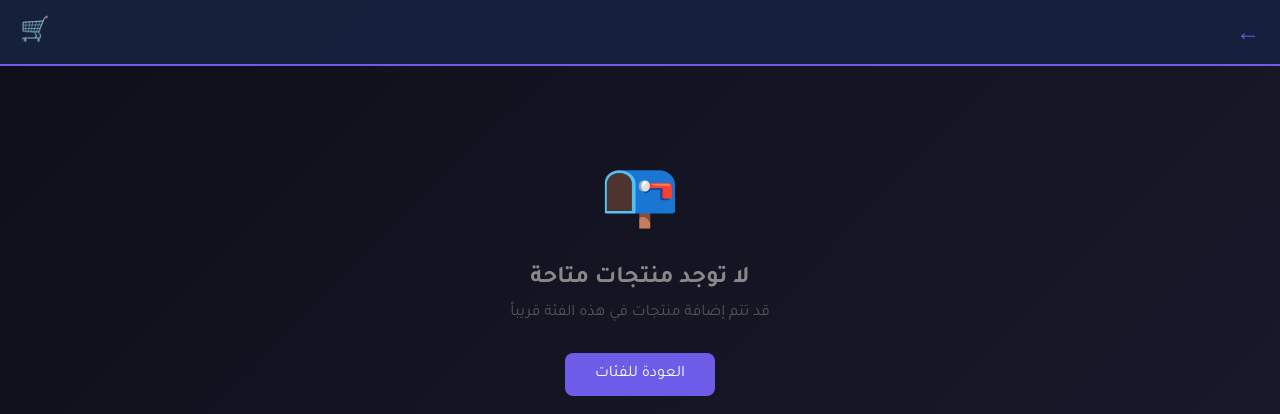
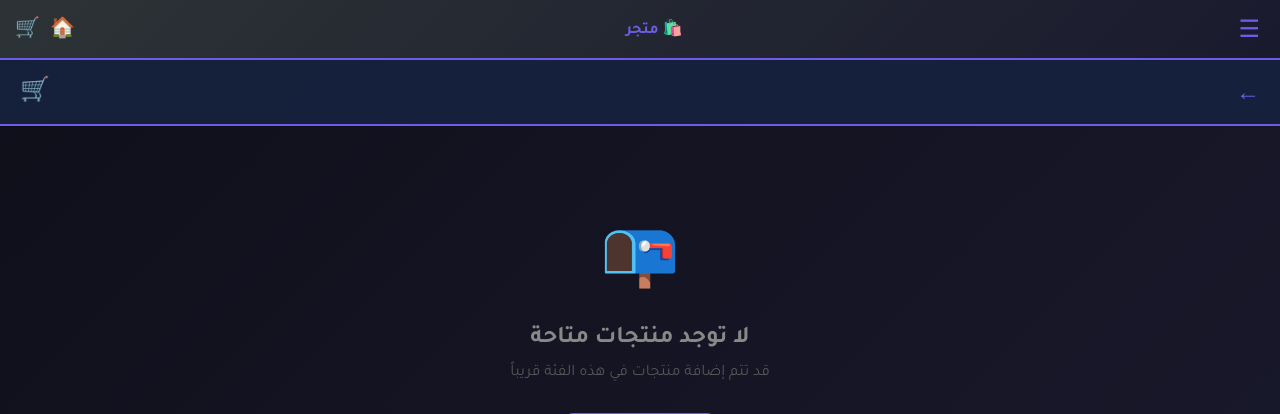
Before and after one commit to ziadosama582005-crypto/tttrrrrrrrrrrr, a Python web app: template templates/category.html in a window 1280 px wide. Shown: the top 414 px of the page. Run offline with Jinja, Linux system fonts and the light colour scheme; the template is opened without the code that fills it, so the values that code supplies are empty.

Commit message:
Replace banner with full navigation bar + sidebar menu with categories

```diff
--- a/templates/cart.html
+++ b/templates/cart.html
@@ -769,6 +769,9 @@
 
         // تحميل السلة عند فتح الصفحة
         window.addEventListener('DOMContentLoaded', loadCart);
+
+        // إعداد بيانات الفئات للـ sidebar
+        window.categoriesData = [];
     </script>
 </body>
 </html>
--- a/templates/category.html
+++ b/templates/category.html
@@ -411,6 +411,13 @@
                 alert('❌ حدث خطأ في الاتصال');
             }
         }
+
+        // إعداد بيانات الفئات للـ sidebar
+        window.categoriesData = [
+            {% for category in categories %}
+            { id: '{{ category.id }}', name: '{{ category.name }}' }{{ "," if not loop.last }}
+            {% endfor %}
+        ];
     </script>
 </body>
 </html>
--- a/templates/partials/top_banner.html
+++ b/templates/partials/top_banner.html
@@ -1,14 +1,171 @@
-{# شريط بسيط أعلى الهيدر (يتحكم به المالك من لوحة الأدمن) #}
-{% if header_settings and header_settings.enabled and header_settings.text %}
-<div
-  style="background: rgba(108, 92, 231, 0.18); border-bottom: 1px solid rgba(108, 92, 231, 0.35); color: #fff; padding: 8px 14px; text-align: center; font-size: 13px; line-height: 1.4;"
->
-  {% if header_settings.link_url %}
-    <a href="{{ header_settings.link_url }}" style="color: #fff; text-decoration: none;">
-      {{ header_settings.text }}
-    </a>
-  {% else %}
-    <span>{{ header_settings.text }}</span>
-  {% endif %}
+{# Navigation Bar علوي مع Hamburger Menu #}
+<style>
+  .top-nav {
+    background: linear-gradient(135deg, rgba(45, 52, 54, 0.98) 0%, rgba(26, 26, 46, 0.98) 100%);
+    border-bottom: 2px solid #6c5ce7;
+    position: sticky;
+    top: 0;
+    z-index: 999;
+    padding: 10px 15px;
+    display: flex;
+    justify-content: space-between;
+    align-items: center;
+    gap: 10px;
+  }
+  .nav-left { display: flex; align-items: center; gap: 15px; }
+  .nav-center { display: flex; align-items: center; justify-content: center; }
+  .nav-right { display: flex; align-items: center; gap: 10px; }
+
+  .hamburger-btn {
+    background: transparent;
+    border: none;
+    color: #6c5ce7;
+    font-size: 24px;
+    cursor: pointer;
+    padding: 5px;
+  }
+
+  .logo-text {
+    font-size: 16px;
+    font-weight: bold;
+    color: #6c5ce7;
+    text-decoration: none;
+  }
+
+  .nav-icon {
+    color: #fff;
+    font-size: 20px;
+    cursor: pointer;
+    transition: color 0.3s;
+    text-decoration: none;
+  }
+  .nav-icon:hover { color: #6c5ce7; }
+
+  .sidebar {
+    position: fixed;
+    left: -300px;
+    top: 0;
+    width: 280px;
+    height: 100vh;
+    background: linear-gradient(180deg, rgba(26, 26, 46, 0.98) 0%, rgba(15, 15, 26, 0.98) 100%);
+    border-right: 2px solid #6c5ce7;
+    z-index: 998;
+    overflow-y: auto;
+    transition: left 0.3s ease;
+    padding-top: 15px;
+  }
+  .sidebar.open { left: 0; }
+
+  .sidebar-header {
+    padding: 15px;
+    border-bottom: 1px solid rgba(108, 92, 231, 0.2);
+    display: flex;
+    justify-content: space-between;
+    align-items: center;
+  }
+  .sidebar-close {
+    background: transparent;
+    border: none;
+    color: #6c5ce7;
+    font-size: 24px;
+    cursor: pointer;
+  }
+
+  .sidebar-categories {
+    padding: 15px 0;
+  }
+  .sidebar-category {
+    padding: 12px 20px;
+    color: #fff;
+    text-decoration: none;
+    display: block;
+    border-left: 3px solid transparent;
+    transition: all 0.3s;
+  }
+  .sidebar-category:hover {
+    border-left-color: #6c5ce7;
+    background: rgba(108, 92, 231, 0.1);
+    color: #6c5ce7;
+  }
+
+  .sidebar-overlay {
+    position: fixed;
+    top: 0;
+    left: 0;
+    right: 0;
+    bottom: 0;
+    background: rgba(0, 0, 0, 0.5);
+    opacity: 0;
+    visibility: hidden;
+    z-index: 997;
+    transition: all 0.3s;
+  }
+  .sidebar-overlay.open {
+    opacity: 1;
+    visibility: visible;
+  }
+</style>
+
+<div class="top-nav">
+  <div class="nav-left">
+    <button class="hamburger-btn" onclick="toggleSidebar()">☰</button>
+  </div>
+  <div class="nav-center">
+    <span class="logo-text">🛍️ متجر</span>
+  </div>
+  <div class="nav-right">
+    <a href="/" class="nav-icon" title="الرئيسية">🏠</a>
+    <a href="/cart" class="nav-icon" title="السلة">🛒</a>
+  </div>
 </div>
-{% endif %}
+
+<div class="sidebar" id="sidebar">
+  <div class="sidebar-header">
+    <span style="color: #6c5ce7; font-weight: bold;">الفئات</span>
+    <button class="sidebar-close" onclick="toggleSidebar()">✕</button>
+  </div>
+  <div class="sidebar-categories" id="sidebarCategories">
+    <p style="padding: 20px; text-align: center; color: #666;">جاري التحميل...</p>
+  </div>
+</div>
+
+<div class="sidebar-overlay" id="sidebarOverlay" onclick="toggleSidebar()"></div>
+
+<script>
+  function toggleSidebar() {
+    const sidebar = document.getElementById('sidebar');
+    const overlay = document.getElementById('sidebarOverlay');
+    sidebar.classList.toggle('open');
+    overlay.classList.toggle('open');
+  }
+
+  async function loadCategories() {
+    try {
+      const cats = window.categoriesData || [];
+      const container = document.getElementById('sidebarCategories');
+      container.innerHTML = '';
+
+      if (cats.length === 0) {
+        container.innerHTML = '<p style="padding: 20px; text-align: center; color: #666;">لا توجد فئات</p>';
+        return;
+      }
+
+      cats.forEach(cat => {
+        const link = document.createElement('a');
+        link.href = '/t/' + cat.id;
+        link.className = 'sidebar-category';
+        link.textContent = cat.name;
+        link.onclick = toggleSidebar;
+        container.appendChild(link);
+      });
+    } catch (e) {
+      console.error('Error loading categories:', e);
+    }
+  }
+
+  document.getElementById('sidebar').addEventListener('transitionend', function() {
+    if (this.classList.contains('open')) {
+      loadCategories();
+    }
+  });
+</script>
--- a/templates/purchases.html
+++ b/templates/purchases.html
@@ -579,6 +579,9 @@
                 toast.classList.remove('show');
             }, 2000);
         }
+
+        // إعداد بيانات الفئات للـ sidebar
+        window.categoriesData = [];
     </script>
 </body>
 </html>
--- a/templates/wallet.html
+++ b/templates/wallet.html
@@ -521,6 +521,9 @@
             toast.classList.add('show');
             setTimeout(() => toast.classList.remove('show'), 3000);
         }
+
+        // إعداد بيانات الفئات للـ sidebar
+        window.categoriesData = [];
     </script>
 </body>
 </html>
```
Also changed, not shown: templates/categories.html (+7 -0 lines).
